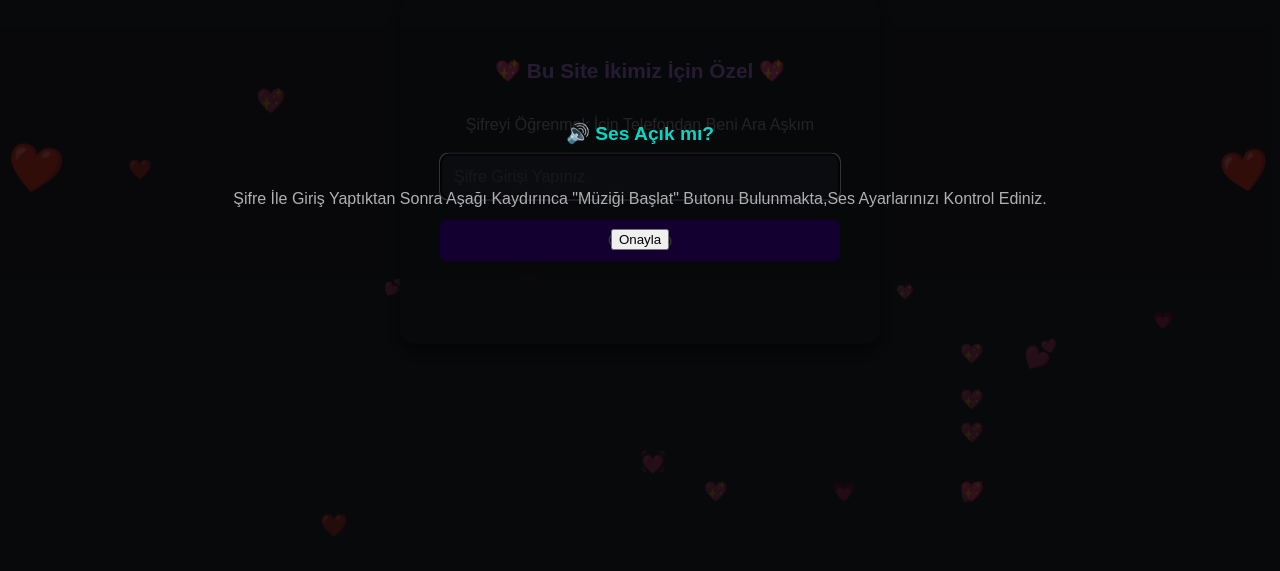
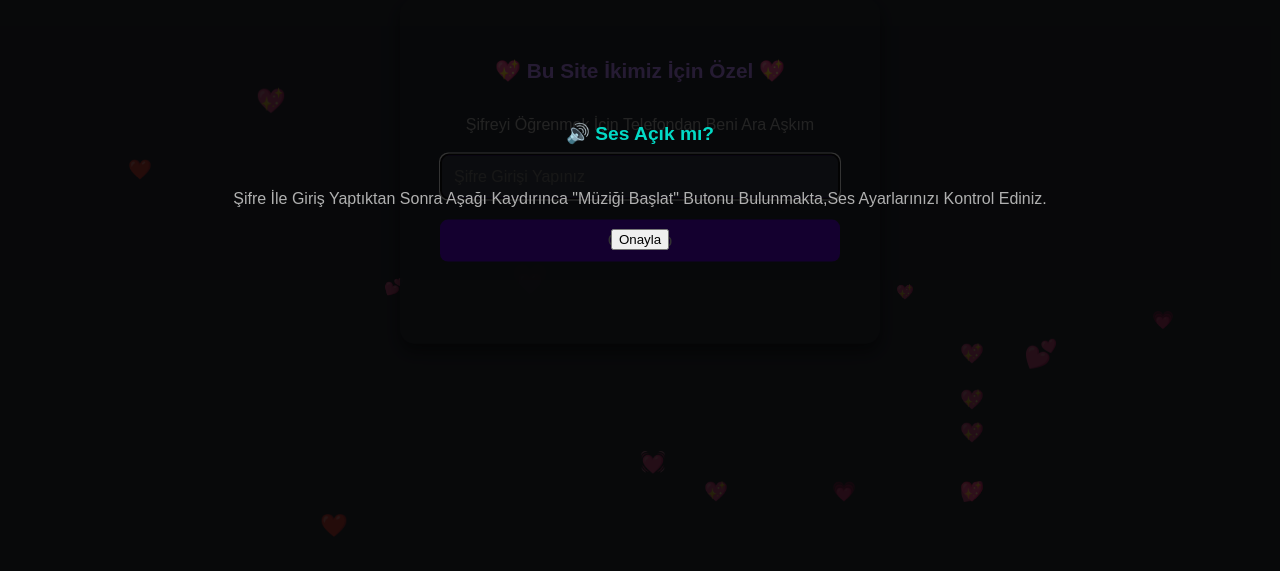
Before and after one commit to alperalper00/rumeysa-html-vercel, a website: page index.html in a window 1280 px wide. Shown: the part 229-800 px from the top of the page. Drawn offline with nearby package versions, Linux system fonts and the light colour scheme.

Commit message:
Update index.html

```diff
--- a/index.html
+++ b/index.html
@@ -716,9 +716,7 @@
 </head>
 <body>
 
-<!-- Sabit sağ ve sol hareketli kalpler -->
-<div class="side-heart left">❤️</div>
-<div class="side-heart right">❤️</div>
+
 
    <div class="heart-fall-container" id="heart-container">
         <div class="rising-heart rh1">❤️</div>
```
